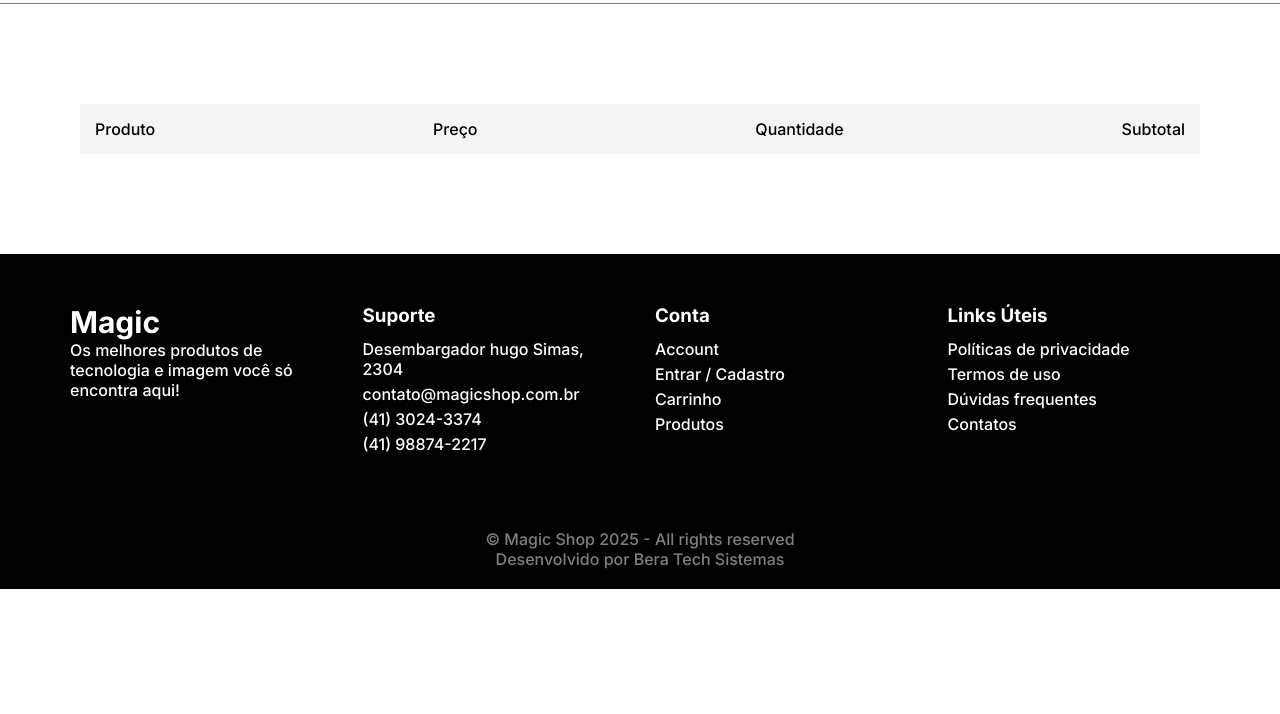
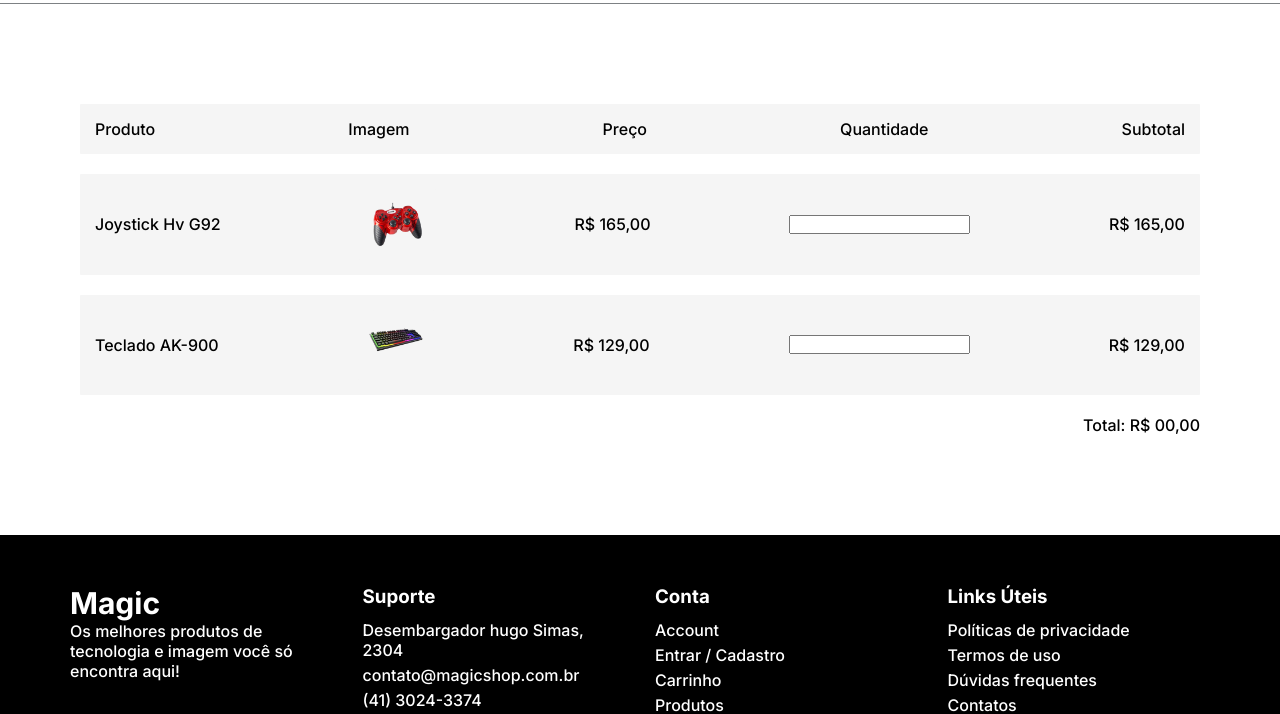
Before and after one commit to FernandoAntonioAzevedo/MagicStore, a plain HTML site: page cart.html in a window 1280 px wide. Shown: the part 116-830 px from the top of the page. Before the commit the page ends 800 px from the top, so only its background shows below. Drawn offline with nearby package versions, Linux system fonts and the light colour scheme.

Commit message:
avançando em inserções de cart items e preparando carrinho para interação com JS

```diff
--- a/assets/css/styles.css
+++ b/assets/css/styles.css
@@ -549,11 +549,19 @@
   }
 }
 
-@media only screen and (max-width: 600px) {
+@media only screen and (max-width: 580px) {
   .gallery {
     width: 100%;
     display: flex;
     flex-direction: column;
+  }
+
+  .products {
+
+  }
+
+  .card_img {
+
   }
 }
 /* Mobile Nav */
@@ -598,3 +606,31 @@
   align-items: center;
   border-radius: 1px;
 }
+
+.cart_item {
+  margin-top: 2rem;
+  padding: 1.5rem;
+  background-color: var(--color-white-2);
+  display: flex;
+  justify-content: space-between;
+  align-items: center;
+  border-radius: 1px;
+}
+
+.cart_item:only-child {
+  width: 33.33%;
+}
+
+.cart_product {
+  display: flex;
+  flex-direction: column;
+}
+
+.cart_img {
+  width: 7%;
+}
+
+.cart_total {
+  margin-top: 2rem;
+  text-align: right;
+}
--- a/assets/js/app.js
+++ b/assets/js/app.js
@@ -34,12 +34,12 @@ var swiper = new Swiper(".mySwiper", {
       clickable: true,
     },
     breakpoints: {
-      420: {
+      330: {
         slidesPerView: 1,
         spaceBetween: 5,
       },
 
-      640: {
+      580: {
         slidesPerView: 2,
         spaceBetween: 10,
       },
--- a/cart.html
+++ b/cart.html
@@ -80,14 +80,32 @@
             <div class="cart">
                 <div class="cart_header">
                     <p class="cart_header_title">Produto</p>
+                    <p class="cart_header_img">Imagem</p>
                     <p class="cart_header_title">Preço</p>
                     <p class="cart_header_title">Quantidade</p>
                     <p class="cart_header_title">Subtotal</p>
                 </div>
+                <div class="cart_item">
+                        <span class="cart_item_title">Joystick Hv G92</span>
+                        <img src="assets/img/items/item-1.png" alt="" class="cart_img">
+                    <div class="cart_item_price">R$ 165,00</div>
+                    <input type="number" class="cart_item_qty">
+                    <p class="cart_item_subtotal">R$ 165,00</p>
+                </div>
+
+                <div class="cart_item">
+                    <span class="cart_item_title">Teclado AK-900</span>
+                    <img src="assets/img/items/item-2.png" alt="" class="cart_img">
+                <div class="cart_item_price">R$ 129,00</div>
+                <input type="number" class="cart_item_qty">
+                <p class="cart_item_subtotal">R$ 129,00</p>
+            </div>
+                <div class="cart_total">
+                    <p class="cart_total_p">Total: R$ 00,00</p>
+                </div>
             </div>
         </div>
      </section>
-
     <!-- Fim do Carrinho -->
 
      <!-- Início de Footer -->
```
